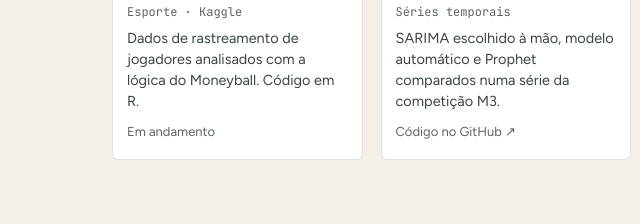
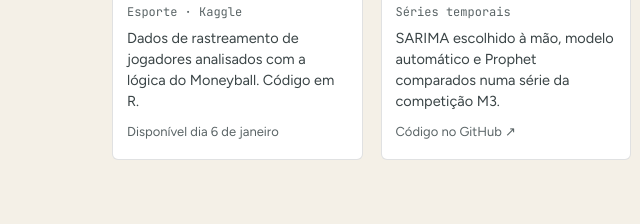
Before and after one commit to FerreiraFrancisco/portfolio_francisco, a plain HTML site: page index.html in a window 1280 px wide. Shown: the part 6436-6660 px from the top of the page, 0-640 px from the left. Drawn offline with Linux system fonts and the light colour scheme.

Commit message:
Update index.html

```diff
--- a/index.html
+++ b/index.html
@@ -515,7 +515,7 @@
           <g fill="#E2A13A"><circle cx="112" cy="64" r="4"/><circle cx="118" cy="96" r="4"/><circle cx="110" cy="128" r="4"/><circle cx="140" cy="88" r="4"/></g>
           <path d="M96 78 C120 60 150 50 186 44" stroke="#F4F0E7" stroke-width="2" stroke-dasharray="4 4" fill="none"/>
         </svg>
-        <div class="meta"><b>NFL Big Data Bowl 2027</b><span class="area">Esporte · Kaggle</span><span class="txt">Dados de rastreamento de jogadores analisados com a lógica do Moneyball. Código em R.</span><small>Em andamento</small></div>
+        <div class="meta"><b>NFL Big Data Bowl 2027</b><span class="area">Esporte · Kaggle</span><span class="txt">Dados de rastreamento de jogadores analisados com a lógica do Moneyball. Código em R.</span><small>Disponível dia 6 de janeiro</small></div>
       </a>
 
       <a class="card" href="https://github.com/FerreiraFrancisco/Forecast-2334" target="_blank" rel="noopener">
```
